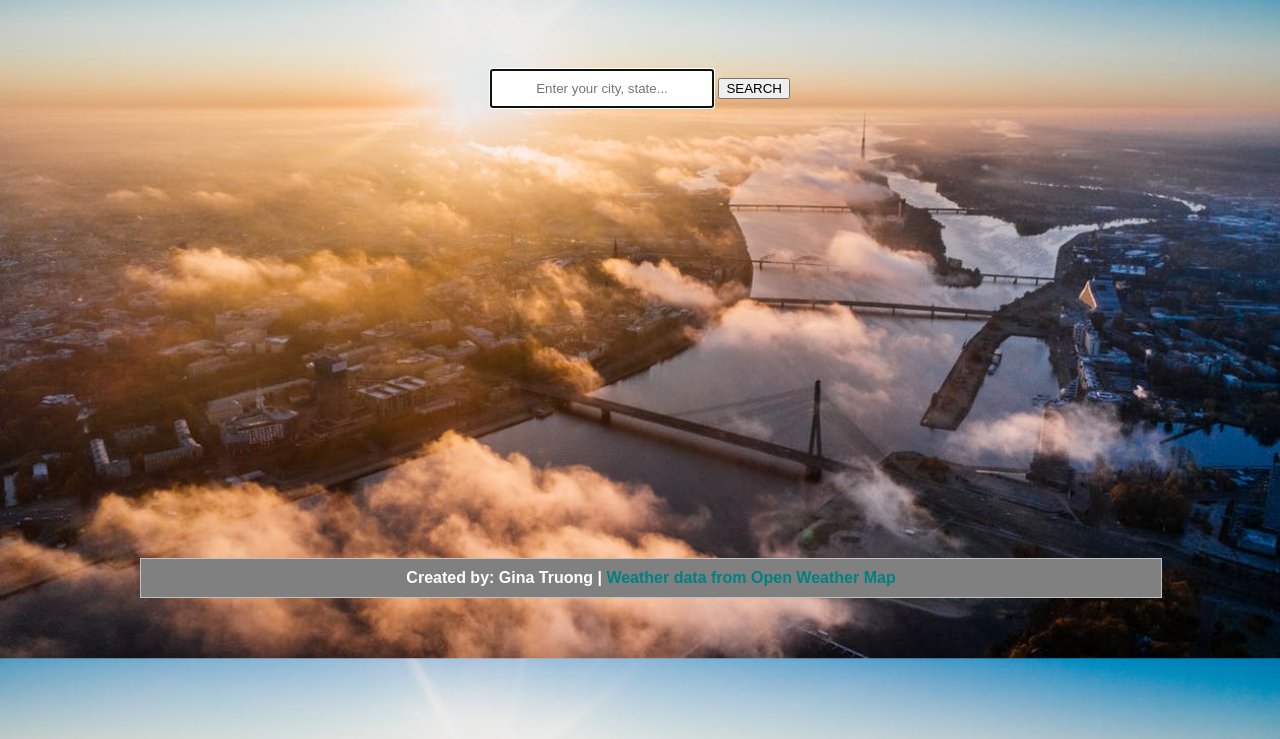
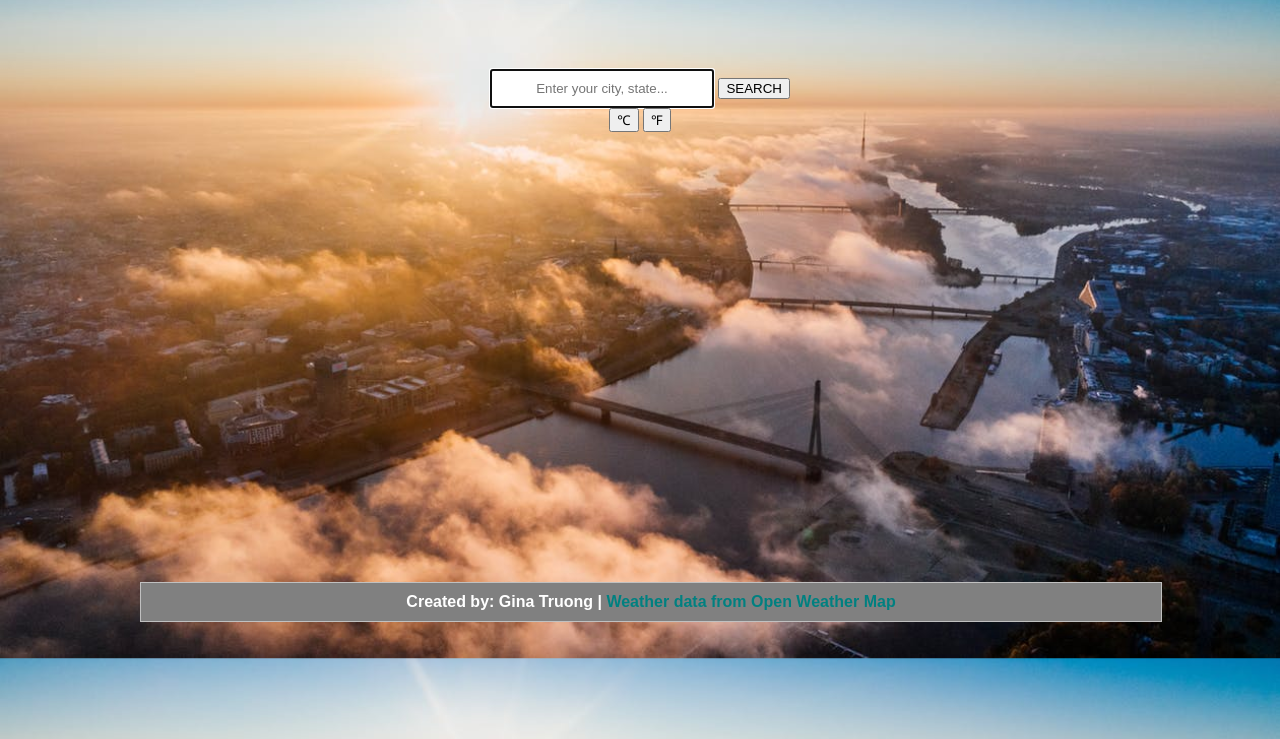
Before and after one commit to ginatruong/weatherapp1, a website with bundled scripts: page index.html in a window 1280 px wide. Shown: the part 61-800 px from the top of the page. Built offline with nearby package versions, Linux system fonts and the light colour scheme.

Commit message:
created toggle buttons

```diff
--- a/index.html
+++ b/index.html
@@ -23,6 +23,14 @@
                 <label for="cityInput"></label>
                 <input type="text" id="cityInput" placeholder="Enter your city, state..." autofocus>
                 <input type="submit" value="SEARCH">
+                <div class="temperature">
+                    <button class="toggleBtn">
+                        <span>&#8451;</span> </button>
+                    <button class="toggleBtn">
+                        <span>&#8457;</span>
+                    </button>
+                    </div>
+                </div>
             </form>
         </div>
         <div class="weather-info" id="output">
--- a/main.js
+++ b/main.js
@@ -29,11 +29,12 @@ function renderResults(list) {
   <h3 class="humidity">Humidty: ${list.main.humidity}%</h3>
   <ul class="weather-description">
   <li>${list.weather[0].description}</li>
-  <li>${list.weather[0].icon}</li>
   <li>${list.main.temp_min} | ${list.main.temp_max}</li>
   </ul>
   </div>`;
 }
+
+let degree = '$#8451';
 
 //converting Temps
 function convertingTempsF(valNumF) {
```
